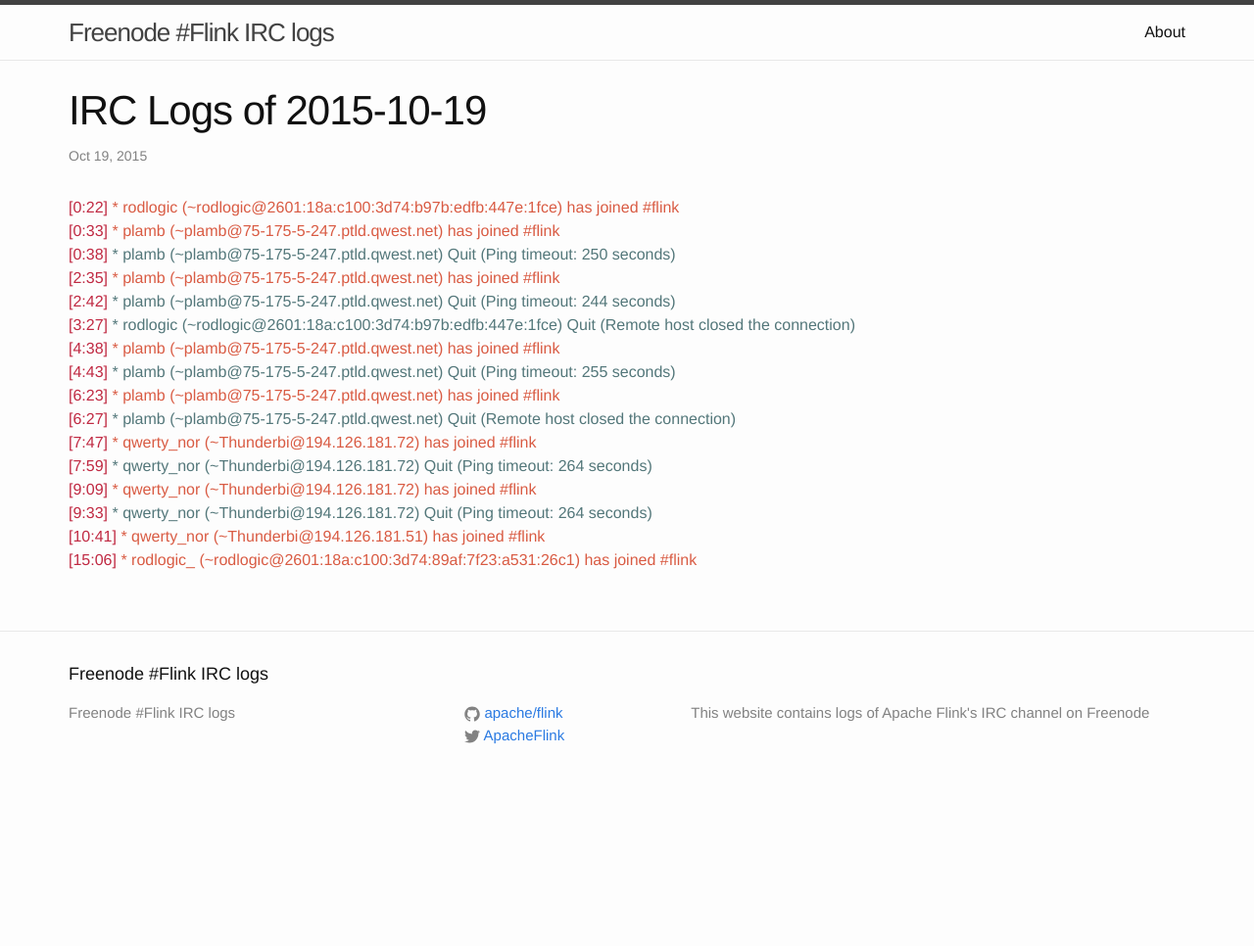
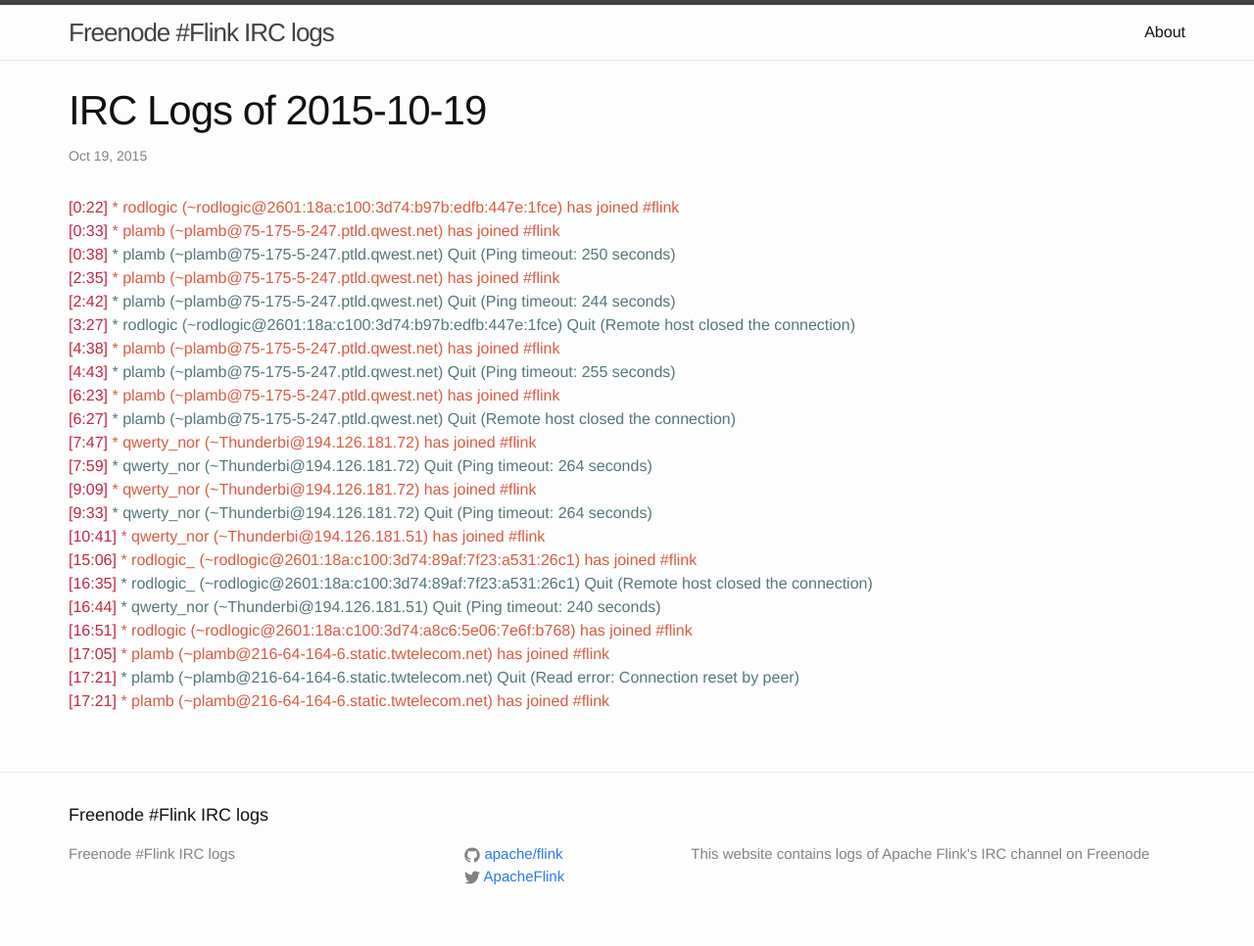
Before and after one commit to flink-irc-logs/flink-irc-logs.github.io, a Jekyll site: the page built from _posts/2015-10-19-logs.markdown, in a window 1280 px wide. Shown: the whole page at 98% size. Built offline with Jekyll 4.4.1, drawn with Linux system fonts in a browser that asks for light colours; before the commit the page ends 900 px from its top, so only the background shows below that.

Commit message:
Update of the logs on Mon Oct 19 17:27:38 CEST 2015

```diff
--- a/_posts/2015-10-19-logs.markdown
+++ b/_posts/2015-10-19-logs.markdown
@@ -20,3 +20,9 @@
 <span class="irc-date">[9:33]</span> <span class="irc-navy">* qwerty_nor (~Thunderbi@194.126.181.72) Quit (Ping timeout: 264 seconds)</span><br />
 <span class="irc-date">[10:41]</span> <span class="irc-green">* qwerty_nor (~Thunderbi@194.126.181.51) has joined #flink</span><br />
 <span class="irc-date">[15:06]</span> <span class="irc-green">* rodlogic_ (~rodlogic@2601:18a:c100:3d74:89af:7f23:a531:26c1) has joined #flink</span><br />
+<span class="irc-date">[16:35]</span> <span class="irc-navy">* rodlogic_ (~rodlogic@2601:18a:c100:3d74:89af:7f23:a531:26c1) Quit (Remote host closed the connection)</span><br />
+<span class="irc-date">[16:44]</span> <span class="irc-navy">* qwerty_nor (~Thunderbi@194.126.181.51) Quit (Ping timeout: 240 seconds)</span><br />
+<span class="irc-date">[16:51]</span> <span class="irc-green">* rodlogic (~rodlogic@2601:18a:c100:3d74:a8c6:5e06:7e6f:b768) has joined #flink</span><br />
+<span class="irc-date">[17:05]</span> <span class="irc-green">* plamb (~plamb@216-64-164-6.static.twtelecom.net) has joined #flink</span><br />
+<span class="irc-date">[17:21]</span> <span class="irc-navy">* plamb (~plamb@216-64-164-6.static.twtelecom.net) Quit (Read error: Connection reset by peer)</span><br />
+<span class="irc-date">[17:21]</span> <span class="irc-green">* plamb (~plamb@216-64-164-6.static.twtelecom.net) has joined #flink</span><br />
```
